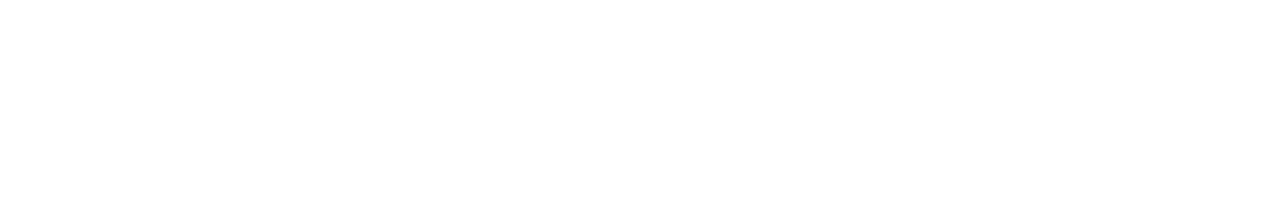
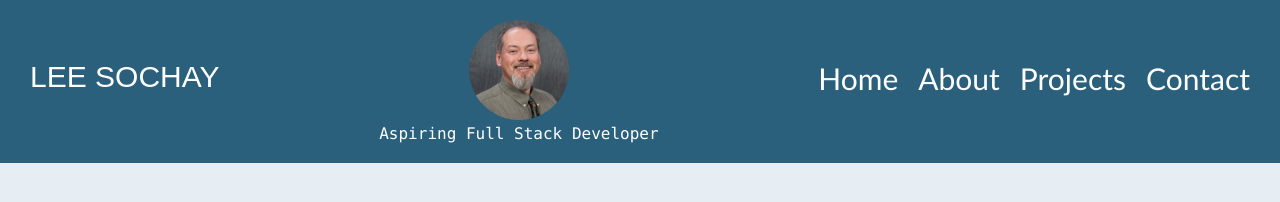
Before and after one commit to leesochay/Lee-Sochay-Portfolio, a plain HTML site: page index.html in a window 1280 px wide. Drawn offline with Linux system fonts and the light colour scheme.

Commit message:
added HTML and CSS for the Header

```diff
--- a/assets/css/style.css
+++ b/assets/css/style.css
@@ -8,3 +8,63 @@
     padding: 0;
     margin: 0;
 }
+
+/* Set the background color for the webpage */
+body {
+    background: #E7EEF3;
+}
+
+/* Format the webpage header */
+header {
+    display: flex;
+	padding: 20px;
+	text-align: center;
+	justify-content: space-between;
+	background-color: var(--art-bg-color);
+    color: #ffffff;
+	font-family: 'Arial', 'Ebrima', 'Lucida Console';
+}
+
+/* Format the headshot image in the header */
+.headshot img {
+	border-radius: 50%;
+	height: 100px;
+}
+
+/* Format the caption for the headshot image in the header */
+figcaption {
+	font-family: 'Lucida Console', 'Arial', 'Ebrima';
+	text-align: center;
+	margin: 0 10px;
+}
+
+/* Format the name in the header */
+header p {
+	display: inline-block;
+	margin: 40px 10px;
+	font-size: 30px;
+	float: left;
+}
+
+/* Format the navigation elementsin the header */
+
+nav {
+display: flex;
+justify-content: center;
+}
+
+nav a {
+	font-family: 'Gill Sans', 'Gill Sans MT', Calibri, 'Trebuchet MS', sans-serif;
+    font-size: 30px;
+	margin: 40px 10px;
+}
+
+a:link {
+  text-decoration: none;
+  color: #ffffff;
+}
+
+a:visited {
+  text-decoration: none;
+  color: #ffffff;
+}
--- a/index.html
+++ b/index.html
@@ -9,6 +9,20 @@
 
 <body>
 
+ <!-- The Header for the portfolio webpage with namem headshot image and in-page navigation -->
+    <header>
+        <p>LEE SOCHAY</p>
+        <figure class="headshot">
+            <img src="./assets/images/LeeSochay.jpg" alt="Headshot of Lee Sochay" />
+            <figcaption>Aspiring Full Stack Developer</figcaption>
+        </figure>
+        <nav>
+            <a href="#">Home</a>
+            <a href="#about">About</a>
+            <a href="#projects">Projects</a>
+            <a href="#contact">Contact</a>
+        </nav>
+    </header>
 
 
 
```
